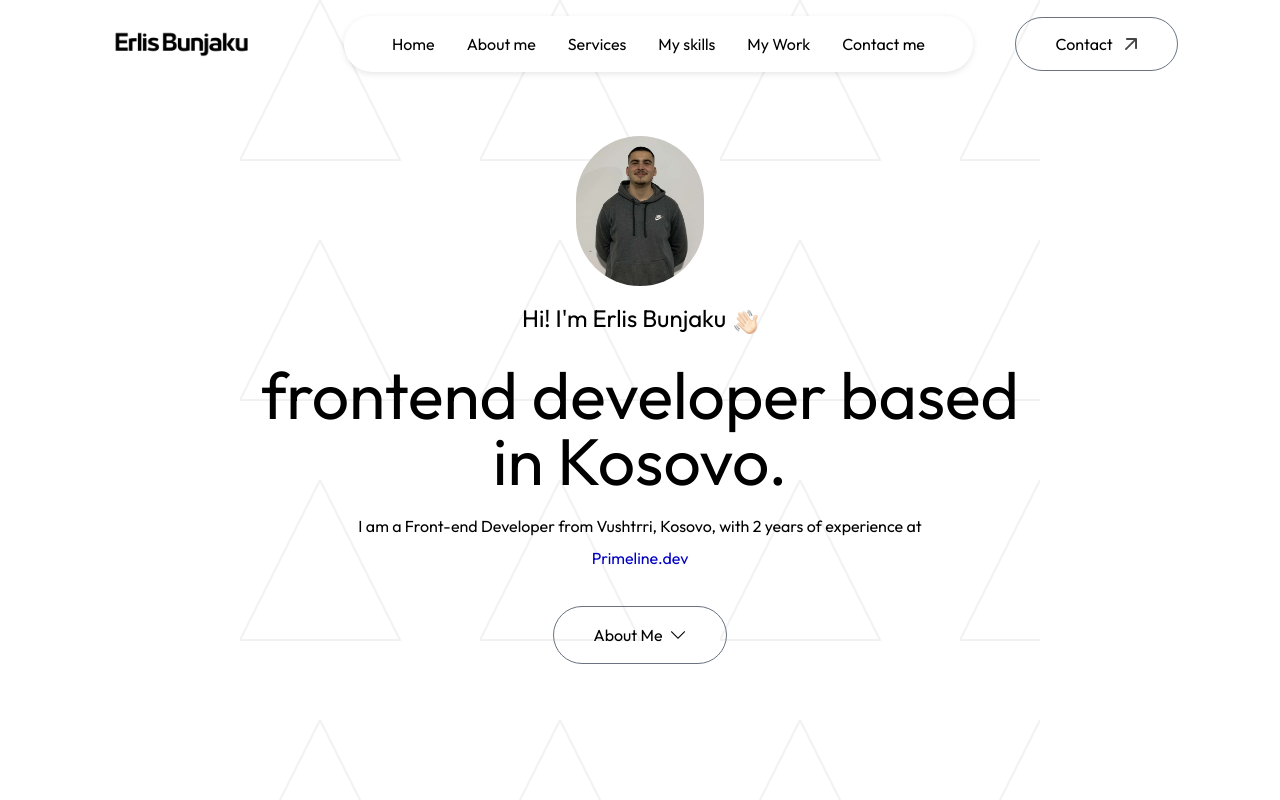
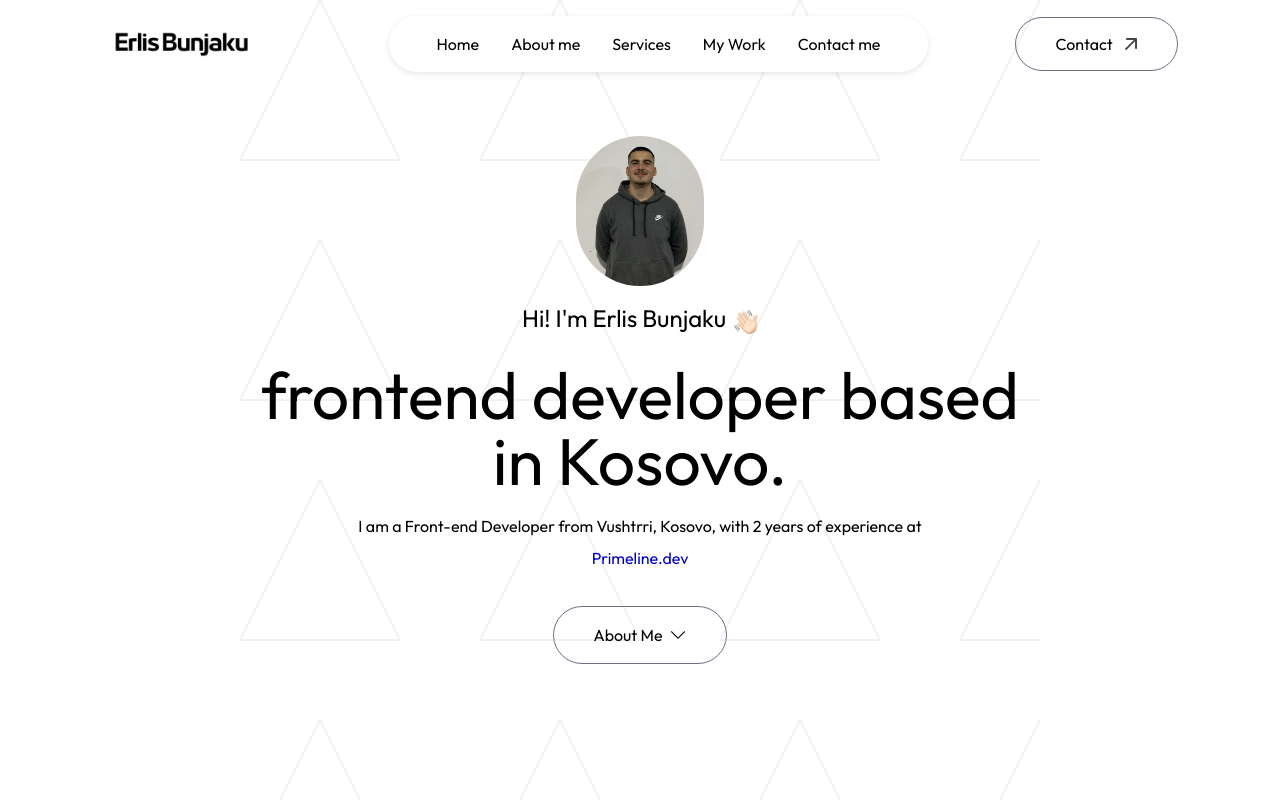
Before and after one commit to erlisbunjaku/erlis-bunjakuu, a Next.js app: page / in a window 1280 px wide. Shown: the top 800 px of the page. Built offline with nearby package versions, Linux system fonts and the light colour scheme.

Commit message:
Remove My Skills

```diff
--- a/app/components/Navbar.jsx
+++ b/app/components/Navbar.jsx
@@ -57,9 +57,6 @@ const Navbar = () => {
           </li>
           <li>
             <a href="#services">Services</a>
-          </li>
-             <li>
-            <a href="#services">My skills</a>
           </li>
           <li>
             <a href="#work">My Work</a>
```
